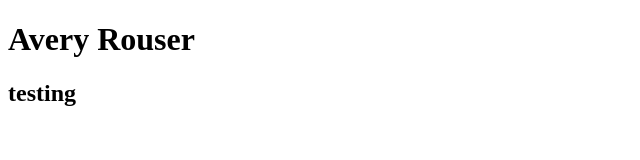
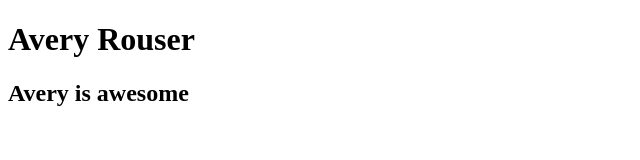
Before and after one commit to avery1221/avery1221.github.io, a plain HTML site: page index.html in a window 1280 px wide. Shown: the whole page, without its empty margins (0-640 px from the left). Drawn offline with Linux system fonts and the light colour scheme.

Commit message:
testing git flow

```diff
--- a/index.html
+++ b/index.html
@@ -5,6 +5,6 @@
 </head>
 <body>
     <h1>Avery Rouser</h1>
-    <h2>testing</h2>
+    <h2>Avery is awesome</h2>
 </body>
 </html>
```
